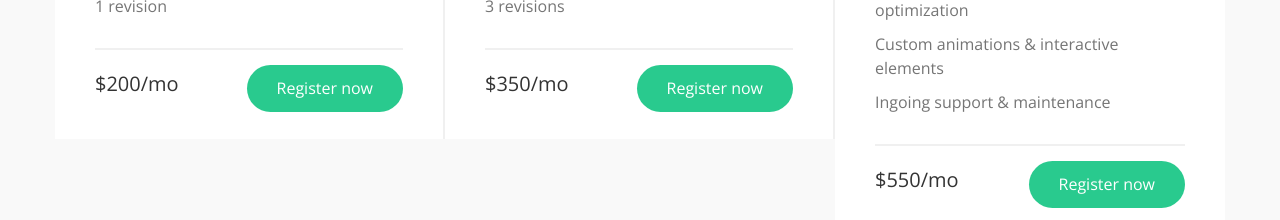
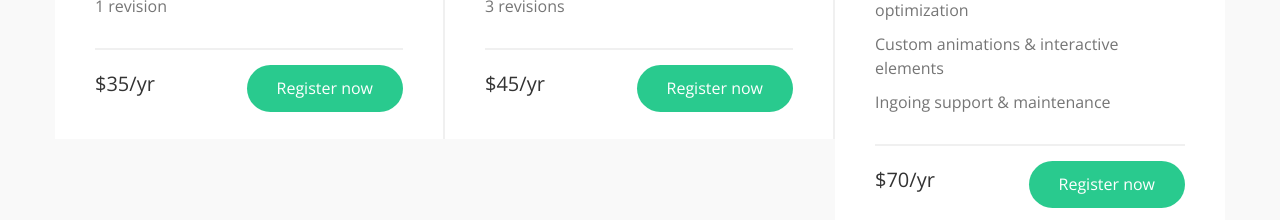
Before and after one commit to Ndabenhle310/NdabsWeb-Services, a plain HTML site: page index.html in a window 1280 px wide. Shown: the part 3834-4054 px from the top of the page. Drawn offline with nearby package versions, Linux system fonts and the light colour scheme.

Commit message:
Add files via upload

```diff
--- a/index.html
+++ b/index.html
@@ -290,7 +290,7 @@
                                    <p>1 revision</p>
                              </div>
                              <div class="pricing-bottom">
-                                   <span class="pricing-dollar">$200/mo</span>
+                                   <span class="pricing-dollar">$35/yr</span>
                                    <a href="#" class="section-btn pricing-btn">Register now</a>
                              </div>
                          </div>
@@ -309,7 +309,7 @@
                                    <p>3 revisions</p>
                              </div>
                              <div class="pricing-bottom">
-                                   <span class="pricing-dollar">$350/mo</span>
+                                   <span class="pricing-dollar">$45/yr</span>
                                    <a href="#" class="section-btn pricing-btn">Register now</a>
                              </div>
                          </div>
@@ -328,7 +328,7 @@
                                    <p>Ingoing support & maintenance</p>
                              </div>
                              <div class="pricing-bottom">
-                                   <span class="pricing-dollar">$550/mo</span>
+                                   <span class="pricing-dollar">$70/yr</span>
                                    <a href="#" class="section-btn pricing-btn">Register now</a>
                              </div>
                          </div>
```
